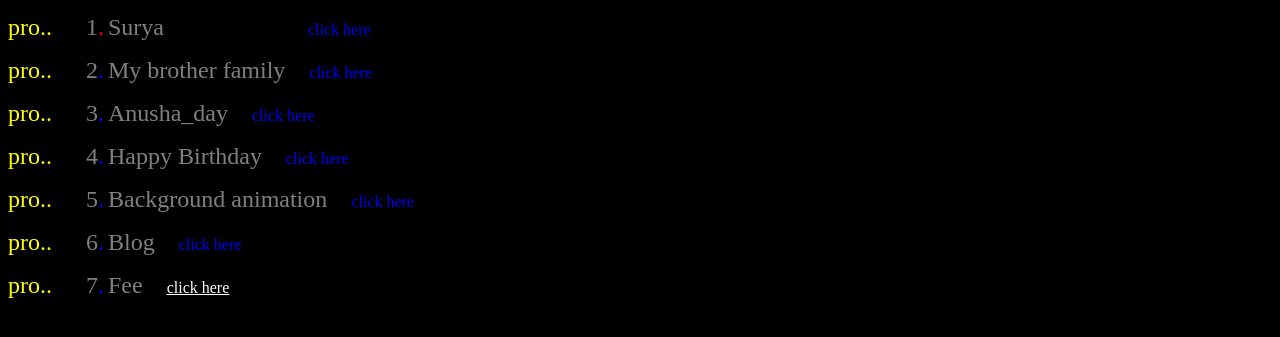
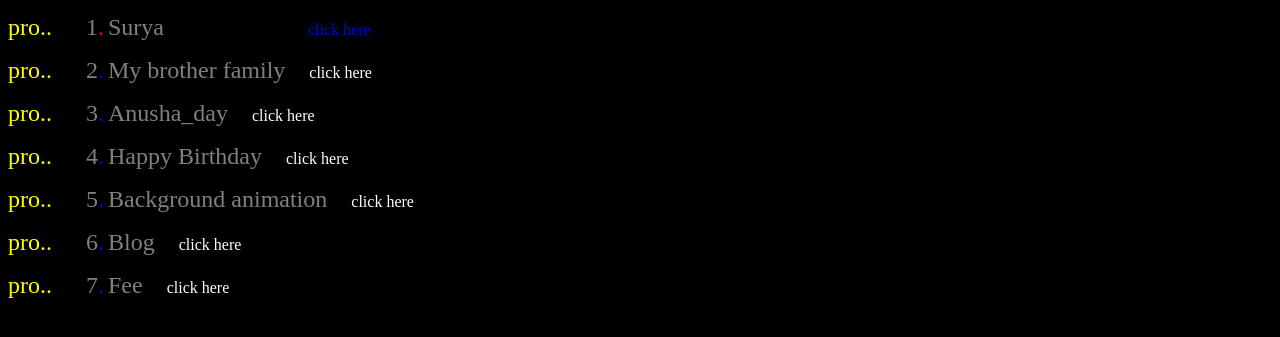
Before and after one commit to viswamvicky/project-pages, a plain HTML site: page index.html in a window 1280 px wide. Shown: the part 83-420 px from the top of the page. Drawn offline with Linux system fonts and the light colour scheme.

Commit message:
Update index.html

```diff
--- a/index.html
+++ b/index.html
@@ -33,12 +33,12 @@
 </table>
 <br>
 <p><font color="yellow" size="5">pro..  </font>&nbsp&nbsp&nbsp&nbsp&nbsp&nbsp <font color="gray" size="5">1</font><font color="RED" size="5">.</font> <font color="GRAY" size="5">Surya</font>&nbsp&nbsp&nbsp&nbsp&nbsp&nbsp&nbsp&nbsp&nbsp&nbsp&nbsp&nbsp&nbsp&nbsp&nbsp&nbsp&nbsp&nbsp&nbsp&nbsp&nbsp&nbsp&nbsp&nbsp&nbsp&nbsp&nbsp&nbsp&nbsp&nbsp&nbsp&nbsp&nbsp&nbsp&nbsp&nbsp<font color="white" ><a href="https://viswamvicky.github.io/suryavamsi/" target="blank" style="text-decoration:none">click here </a></font></a></p>
-<p><font color="yellow" size="5">pro..  </font>&nbsp&nbsp&nbsp&nbsp&nbsp&nbsp <font color="gray" size="5">2</font><font color="blue" size="5">.</font> <font color="GRAY" size="5">My brother family</font>&nbsp&nbsp&nbsp&nbsp&nbsp&nbsp<font color="white" ><a href="https://viswamvicky.github.io/family/" target="blank" style="text-decoration:none">click here </a></font></p>
-<p><font color="yellow" size="5">pro..  </font>&nbsp&nbsp&nbsp&nbsp&nbsp&nbsp <font color="gray" size="5">3</font><font color="blue" size="5">.</font> <font color="GRAY" size="5">Anusha_day</font>&nbsp&nbsp&nbsp&nbsp&nbsp&nbsp<font color="white" ><a href="https://viswamvicky.github.io/anusha_bday/" target="blank" style="text-decoration:none">click here </a></font></p>
-<p><font color="yellow" size="5">pro..  </font>&nbsp&nbsp&nbsp&nbsp&nbsp&nbsp <font color="gray" size="5">4</font><font color="blue" size="5">.</font> <font color="GRAY" size="5">Happy Birthday</font>&nbsp&nbsp&nbsp&nbsp&nbsp&nbsp<font color="white" ><a href="https://viswamvicky.github.io/happybirthday/" target="blank" style="text-decoration:none">click here </a></font></p>
-<p><font color="yellow" size="5">pro..  </font>&nbsp&nbsp&nbsp&nbsp&nbsp&nbsp <font color="gray" size="5">5</font><font color="blue" size="5">.</font> <font color="GRAY" size="5">Background animation</font>&nbsp&nbsp&nbsp&nbsp&nbsp&nbsp<font color="white" ><a href="https://viswamvicky.github.io/background-animation/" target="blank" style="text-decoration:none">click here </a></font></p>
-<p><font color="yellow" size="5">pro..  </font>&nbsp&nbsp&nbsp&nbsp&nbsp&nbsp <font color="gray" size="5">6</font><font color="blue" size="5">.</font> <font color="GRAY" size="5">Blog</font>&nbsp&nbsp&nbsp&nbsp&nbsp&nbsp<font color="white" ><a href="https://viswamvicky.github.io/blog/" style="text-decoration:none">click here </a></font></p>
-<p><font color="yellow" size="5">pro..  </font>&nbsp&nbsp&nbsp&nbsp&nbsp&nbsp <font color="gray" size="5">7</font><font color="blue" size="5">.</font> <font color="GRAY" size="5">Fee</font>&nbsp&nbsp&nbsp&nbsp&nbsp&nbsp<font color="white" ><a href="https://viswamvicky.github.io/feez/" style="color:white">click here </a></font></p>
+<p><font color="yellow" size="5">pro..  </font>&nbsp&nbsp&nbsp&nbsp&nbsp&nbsp <font color="gray" size="5">2</font><font color="blue" size="5">.</font> <font color="GRAY" size="5">My brother family</font>&nbsp&nbsp&nbsp&nbsp&nbsp&nbsp<font color="white" ><a href="https://viswamvicky.github.io/family/" target="blank" style="text-decoration:none;color:white">click here </a></font></p>
+<p><font color="yellow" size="5">pro..  </font>&nbsp&nbsp&nbsp&nbsp&nbsp&nbsp <font color="gray" size="5">3</font><font color="blue" size="5">.</font> <font color="GRAY" size="5">Anusha_day</font>&nbsp&nbsp&nbsp&nbsp&nbsp&nbsp<font color="white" ><a href="https://viswamvicky.github.io/anusha_bday/" target="blank" style="text-decoration:none;color:white">click here </a></font></p>
+<p><font color="yellow" size="5">pro..  </font>&nbsp&nbsp&nbsp&nbsp&nbsp&nbsp <font color="gray" size="5">4</font><font color="blue" size="5">.</font> <font color="GRAY" size="5">Happy Birthday</font>&nbsp&nbsp&nbsp&nbsp&nbsp&nbsp<font color="white" ><a href="https://viswamvicky.github.io/happybirthday/" target="blank" style="text-decoration:none;color:white">click here </a></font></p>
+<p><font color="yellow" size="5">pro..  </font>&nbsp&nbsp&nbsp&nbsp&nbsp&nbsp <font color="gray" size="5">5</font><font color="blue" size="5">.</font> <font color="GRAY" size="5">Background animation</font>&nbsp&nbsp&nbsp&nbsp&nbsp&nbsp<font color="white" ><a href="https://viswamvicky.github.io/background-animation/" target="blank" style="text-decoration:none;color:white">click here </a></font></p>
+<p><font color="yellow" size="5">pro..  </font>&nbsp&nbsp&nbsp&nbsp&nbsp&nbsp <font color="gray" size="5">6</font><font color="blue" size="5">.</font> <font color="GRAY" size="5">Blog</font>&nbsp&nbsp&nbsp&nbsp&nbsp&nbsp<font color="white" ><a href="https://viswamvicky.github.io/blog/" style="text-decoration:none;color:white">click here </a></font></p>
+<p><font color="yellow" size="5">pro..  </font>&nbsp&nbsp&nbsp&nbsp&nbsp&nbsp <font color="gray" size="5">7</font><font color="blue" size="5">.</font> <font color="GRAY" size="5">Fee</font>&nbsp&nbsp&nbsp&nbsp&nbsp&nbsp<font color="white" ><a href="https://viswamvicky.github.io/feez/" style="text-decoration:none;color:white">click here </a></font></p>
 
 
 
```
